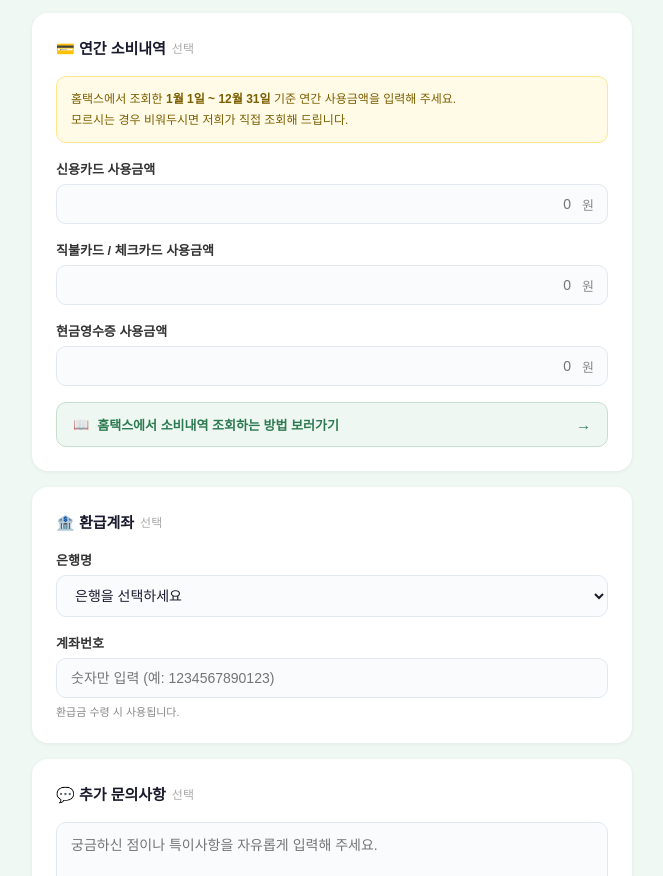
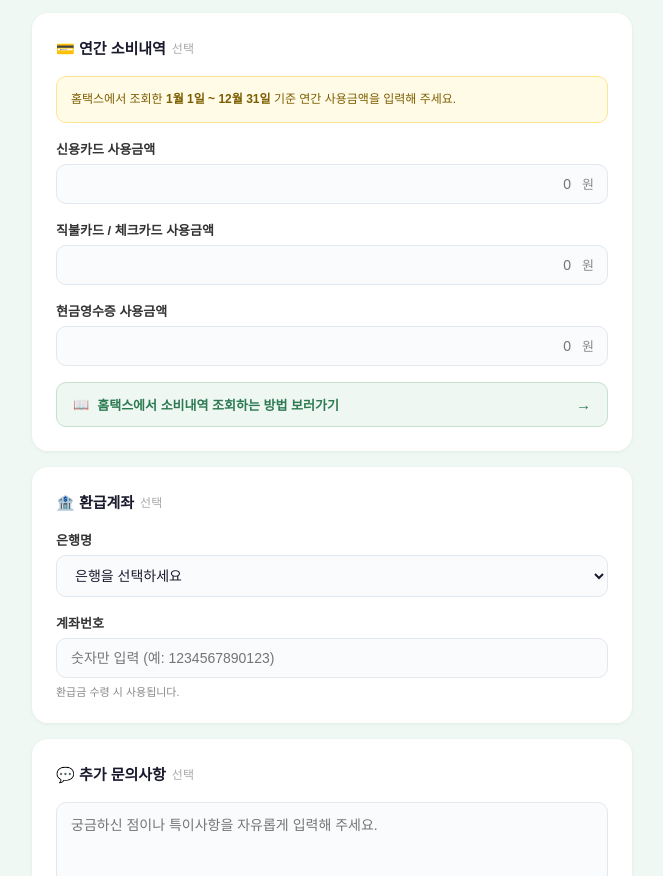
Before and after one commit to programmerDH-github/tax-survey, a plain HTML site: page index.html in a window 1280 px wide. Shown: the part 1040-1916 px from the top of the page, without its empty margins (308-971 px from the left). Drawn offline with Linux system fonts and the light colour scheme.

Commit message:
Remove hint text from consumption amount section

```diff
--- a/index.html
+++ b/index.html
@@ -475,8 +475,7 @@
         <div class="card-title">💳 연간 소비내역 <span style="font-size:12px;font-weight:400;color:#aaa;">선택</span></div>
 
         <div class="notice">
-          홈택스에서 조회한 <strong>1월 1일 ~ 12월 31일</strong> 기준 연간 사용금액을 입력해 주세요.<br/>
-          모르시는 경우 비워두시면 저희가 직접 조회해 드립니다.
+          홈택스에서 조회한 <strong>1월 1일 ~ 12월 31일</strong> 기준 연간 사용금액을 입력해 주세요.
         </div>
 
         <div class="field">
```
